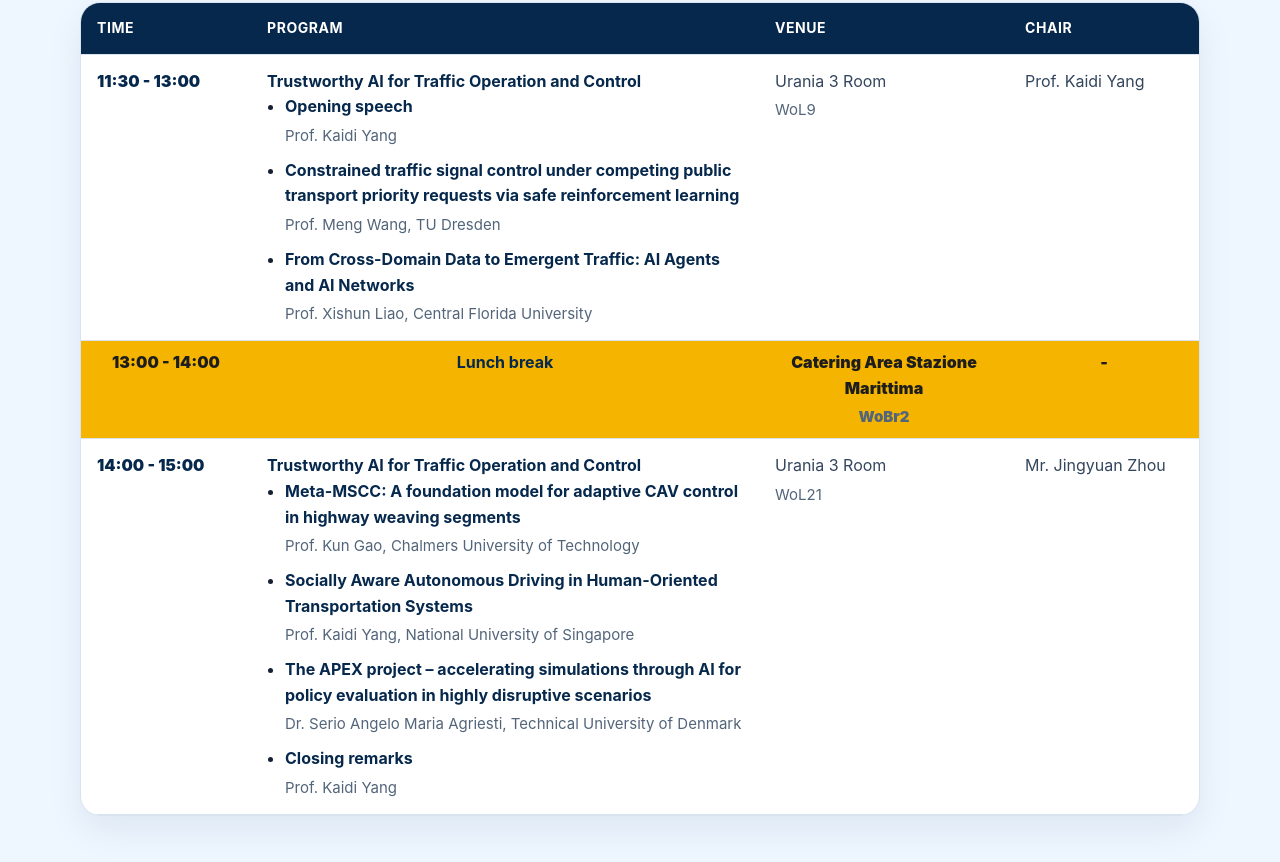
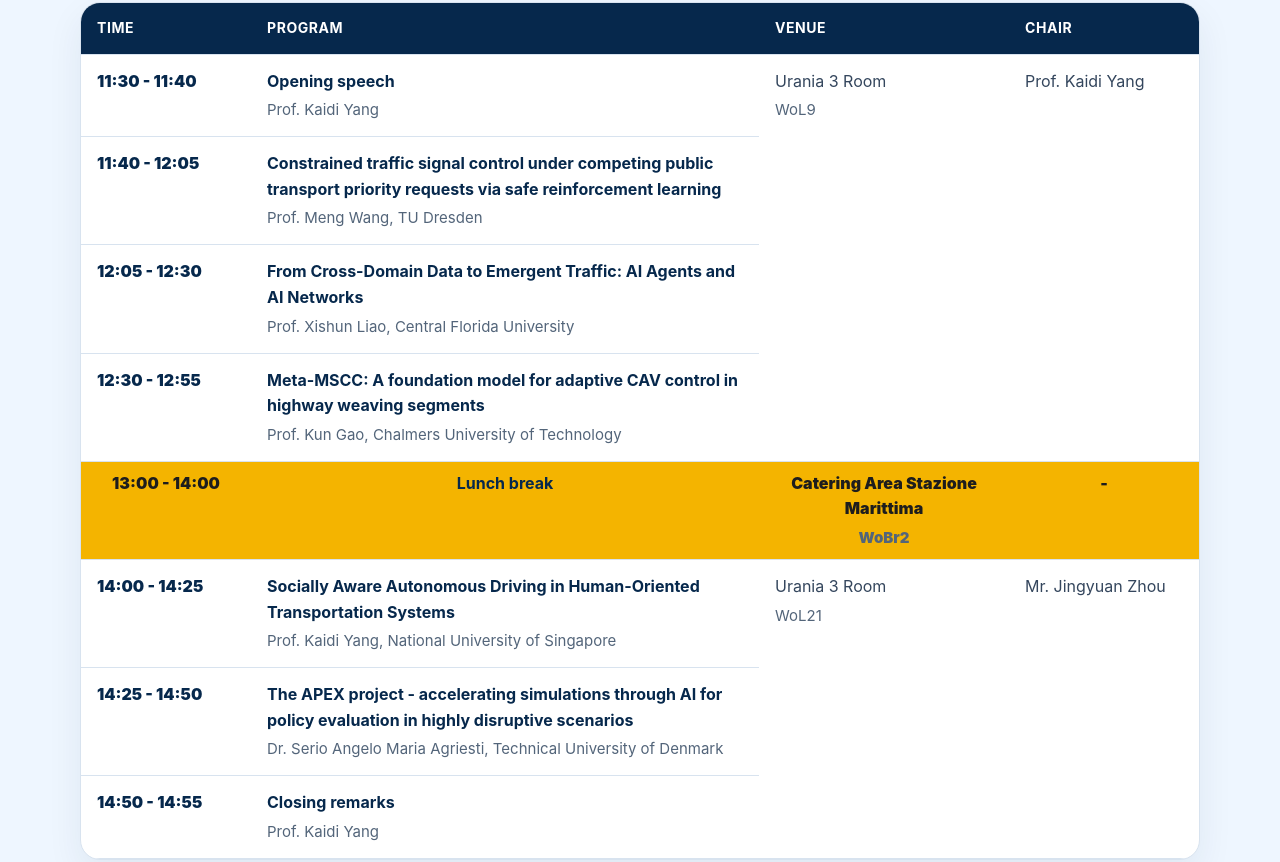
Before and after one commit to itsc-workshop-trustworthy-ai/itsc-workshop-trustworthy-ai.github.io, a plain HTML site: page index.html in a window 1280 px wide. Shown: the part 1580-2442 px from the top of the page. Drawn offline with Linux system fonts and the light colour scheme.

Commit message:
Add detailed program times

```diff
--- a/index.html
+++ b/index.html
@@ -193,17 +193,22 @@ h2 { margin:6px 0 0; font-size:clamp(28px,4vw,42px); line-height:1.12; color:var
             <th>Chair</th>
           </tr>
           <tr>
-            <td class="time">11:30 - 13:00</td>
-            <td>
-              <strong>Trustworthy AI for Traffic Operation and Control</strong>
-              <ul>
-                <li><strong>Opening speech</strong><small>Prof. Kaidi Yang</small></li>
-                <li><strong>Constrained traffic signal control under competing public transport priority requests via safe reinforcement learning</strong><small>Prof. Meng Wang, TU Dresden</small></li>
-                <li><strong>From Cross-Domain Data to Emergent Traffic: AI Agents and AI Networks</strong><small>Prof. Xishun Liao, Central Florida University</small></li>
-              </ul>
-            </td>
-            <td class="venue">Urania 3 Room<small>WoL9</small></td>
-            <td class="chair">Prof. Kaidi Yang</td>
+            <td class="time">11:30 - 11:40</td>
+            <td><strong>Opening speech</strong><small>Prof. Kaidi Yang</small></td>
+            <td class="venue" rowspan="4">Urania 3 Room<small>WoL9</small></td>
+            <td class="chair" rowspan="4">Prof. Kaidi Yang</td>
+          </tr>
+          <tr>
+            <td class="time">11:40 - 12:05</td>
+            <td><strong>Constrained traffic signal control under competing public transport priority requests via safe reinforcement learning</strong><small>Prof. Meng Wang, TU Dresden</small></td>
+          </tr>
+          <tr>
+            <td class="time">12:05 - 12:30</td>
+            <td><strong>From Cross-Domain Data to Emergent Traffic: AI Agents and AI Networks</strong><small>Prof. Xishun Liao, Central Florida University</small></td>
+          </tr>
+          <tr>
+            <td class="time">12:30 - 12:55</td>
+            <td><strong>Meta-MSCC: A foundation model for adaptive CAV control in highway weaving segments</strong><small>Prof. Kun Gao, Chalmers University of Technology</small></td>
           </tr>
           <tr class="break-row">
             <td class="time">13:00 - 14:00</td>
@@ -212,18 +217,18 @@ h2 { margin:6px 0 0; font-size:clamp(28px,4vw,42px); line-height:1.12; color:var
             <td class="chair">-</td>
           </tr>
           <tr>
-            <td class="time">14:00 - 15:00</td>
-            <td>
-              <strong>Trustworthy AI for Traffic Operation and Control</strong>
-              <ul>
-                <li><strong>Meta-MSCC: A foundation model for adaptive CAV control in highway weaving segments</strong><small>Prof. Kun Gao, Chalmers University of Technology</small></li>
-                <li><strong>Socially Aware Autonomous Driving in Human-Oriented Transportation Systems</strong><small>Prof. Kaidi Yang, National University of Singapore</small></li>
-                <li><strong>The APEX project – accelerating simulations through AI for policy evaluation in highly disruptive scenarios</strong><small>Dr. Serio Angelo Maria Agriesti, Technical University of Denmark</small></li>
-                <li><strong>Closing remarks</strong><small>Prof. Kaidi Yang</small></li>
-              </ul>
-            </td>
-            <td class="venue">Urania 3 Room<small>WoL21</small></td>
-            <td class="chair">Mr. Jingyuan Zhou</td>
+            <td class="time">14:00 - 14:25</td>
+            <td><strong>Socially Aware Autonomous Driving in Human-Oriented Transportation Systems</strong><small>Prof. Kaidi Yang, National University of Singapore</small></td>
+            <td class="venue" rowspan="3">Urania 3 Room<small>WoL21</small></td>
+            <td class="chair" rowspan="3">Mr. Jingyuan Zhou</td>
+          </tr>
+          <tr>
+            <td class="time">14:25 - 14:50</td>
+            <td><strong>The APEX project - accelerating simulations through AI for policy evaluation in highly disruptive scenarios</strong><small>Dr. Serio Angelo Maria Agriesti, Technical University of Denmark</small></td>
+          </tr>
+          <tr>
+            <td class="time">14:50 - 14:55</td>
+            <td><strong>Closing remarks</strong><small>Prof. Kaidi Yang</small></td>
           </tr>
         </tbody>
       </table>
```
